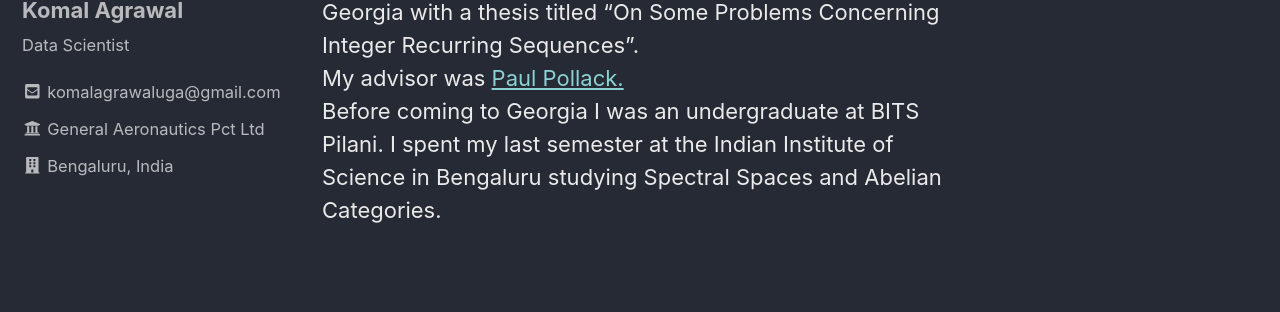
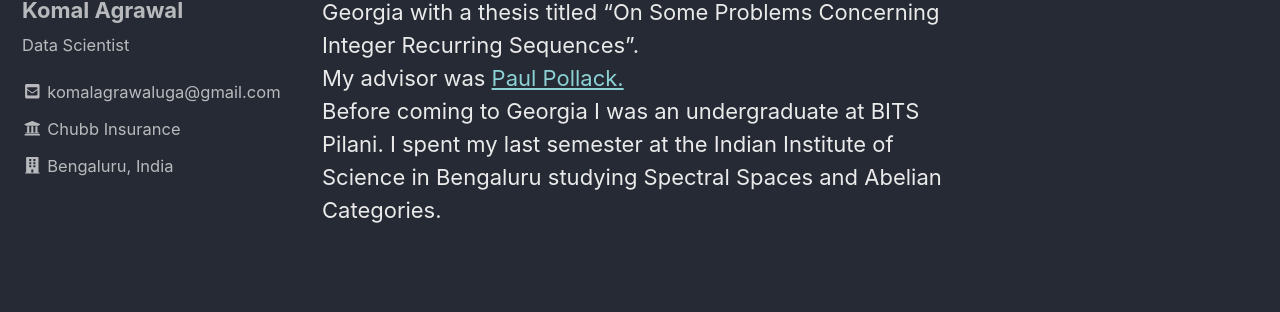
Before and after one commit to komala033/komala033.github.io, a Jekyll site: the page built from index.md, in a window 1280 px wide. Shown: the part 369-681 px from the top of the page. Built offline with Jekyll 4.4.1, drawn with Linux system fonts in a browser that asks for light colours; nearby versions of some CDN libraries.

Commit message:
Update _config.yml

```diff
--- a/_config.yml
+++ b/_config.yml
@@ -130,10 +130,10 @@ author:
   weibo            :
   xing             :
   youtube          : # "https://youtube.com/c/MichaelRoseDesign"
-  affiliation      : "General Aeronautics Pct Ltd"
-  affiliationurl   : "https://generalaeronautics.com/"
+  affiliation      : "Chubb Insurance"
+  affiliationurl   : "https://www.chubb.com/us-en/"
   worklocation     : "Bengaluru, India"
-  workmap          : "https://goo.gl/maps/ukheLLAhiEgurejM9"
+  workmap          : "https://maps.app.goo.gl/mZoH6MNsNmeJPebP8"
 
 # Reading Files
 include:
```
